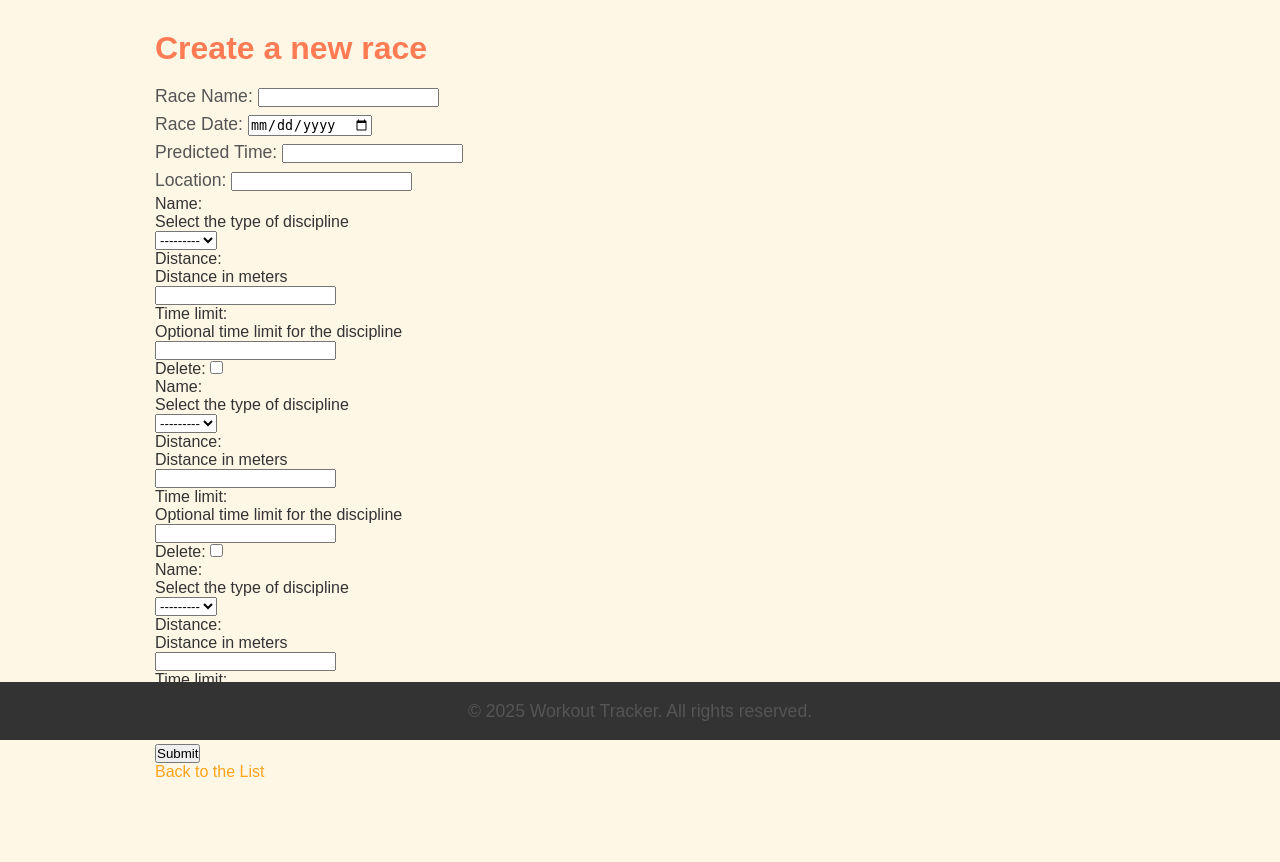
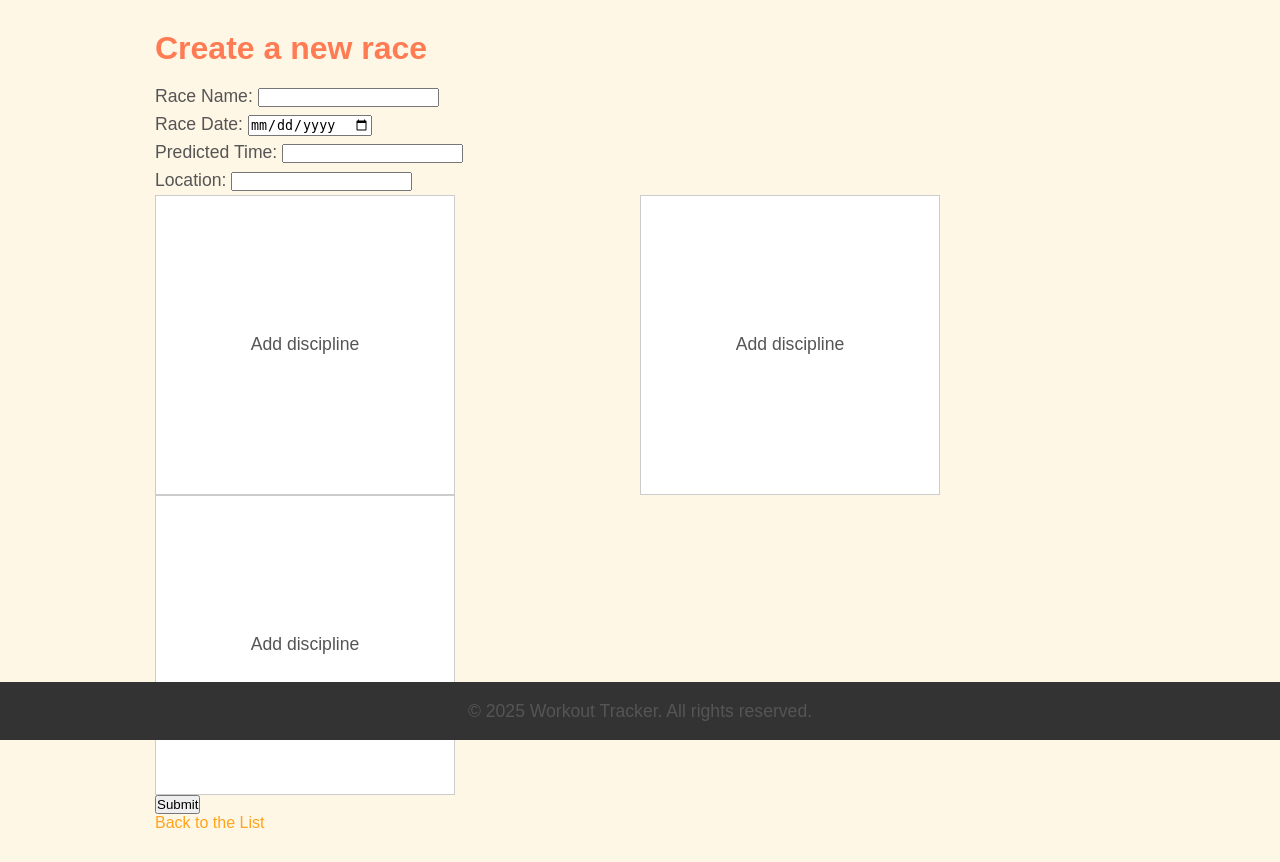
Before and after one commit to juancmorenoh/django_triathlon_tracker, a Django app: page /races/add/ in a window 1280 px wide. Shown: the part 60-922 px from the top of the page. Before the commit the page ends 837 px from the top, so only its background shows below. Run offline with Django 5.2, Linux system fonts and the light colour scheme.

Commit message:
Add formset and javascript file to handle form behaviour -Add a way to create Discipline model related to the creation of a Race model -Update the update view to reflect the changes above described -It was a headache, still need a lot of debugging and fixing, but generally working

```diff
--- a/apps/workout_logs/forms.py
+++ b/apps/workout_logs/forms.py
@@ -39,12 +39,6 @@ class DisciplineForm(forms.ModelForm):
     class Meta:
         model = Discipline
         fields = ['name','distance','time_limit']
-        labels = {
-            'name': 'Discipline',
-            'distance': 'Distance (in meters)',
-            'time_limit': 'Time limit',
-        }
-
 
 #You have to create a form for disciplines
 
--- a/apps/workout_logs/templates/workout_logs/add_race.html
+++ b/apps/workout_logs/templates/workout_logs/add_race.html
@@ -4,8 +4,9 @@
 
 {% block content %}
 
-    {% if form.instance.pk %}
+    {% if race_form.instance.pk %}
         <h1>Update the race</h1>
+
     {% else %}
         <h1>Create a new race</h1>
     {% endif %}
@@ -13,9 +14,24 @@
     <form method="POST">
         {% csrf_token %}
         {{ race_form.as_p }}
-        <div class="js-subform-discipline">
-            {{ discipline_form_set }}
+
+        <div class="subform-grid">
+            {{ formset.management_form }}
+            {% for form in formset %}
+                <div class="js-subform-discipline subform-discipline" onclick="showDisciplineForm(this)">
+                    <div class="form-placeholder">
+                        <!-- This is the white square placeholder. -->
+                        <p>Add discipline</p>
+                    </div>
+                    <div class="actual-form">
+                        {{ form.as_p }}
+                    </div>
+
+                </div>
+            {% endfor %}
         </div>
+
+
 
         <button type="submit">Submit</button>
     </form>
--- a/apps/workout_logs/urls.py
+++ b/apps/workout_logs/urls.py
@@ -3,7 +3,7 @@ from . import views  # Import views from the app
 
 
 urlpatterns = [
-    path('workouts/', views.workout_list, name='workout_list'),
+    path('', views.workout_list, name='workout_list'),
     path('workouts/add/', views.add_workout, name='add_workout'),
     path('workouts/<int:workout_id>/', views.detail_workout, name='detail_workout'),
     path('workouts/<int:workout_id>/update/', views.update_workout, name='update_workout'),
--- a/apps/workout_logs/views.py
+++ b/apps/workout_logs/views.py
@@ -86,31 +86,39 @@ def races(request):
     return render(request,'workout_logs/races.html', context)
 
 
+################################
+#FIX THIS!!!!!!!! discipline_form evaluetes to FALSE, always??
+################################
 def add_race(request):
     DisciplineFormSet = inlineformset_factory(
     Race,
     Discipline,
-    fields = ['name','distance','time_limit'],
+    fields = ['name','distance','time_limit', 'order'],
     extra = 3
-)
+    )
+
     if request.method ==  'POST':
         race_form = RaceForm(request.POST)
-        discipline_form_set = DisciplineFormSet(request.POST)
-        if race_form.is_valid() and discipline_form_set.is_valid():
+        formset = DisciplineFormSet(request.POST)
+
+        if race_form.is_valid() and formset.is_valid():
+            print("Hello")
             race = race_form.save(commit=False)  # Do not save to the database yet
             race.user = request.user
             race.save()
-            disciplines = discipline_form_set.save(commit=False)
+            disciplines = formset.save(commit=False)
+
             for discipline in disciplines:
                 discipline.race = race
                 discipline.save()
             return redirect('races')
     else:
         race_form = RaceForm()
-        discipline_form_set = DisciplineFormSet()
+        formset = DisciplineFormSet()
+
     context = {
         'race_form' : race_form,
-        'discipline_form_set': discipline_form_set
+        'formset': formset
     }
     return render(request, 'workout_logs/add_race.html', context)
 
@@ -120,17 +128,37 @@ def delete_race(request, id):
 
 def update_race(request, race_id):
     race = get_object_or_404(Race, id=race_id)
+
+    disciplines_count = race.disciplines.count()
+    extra_forms = max(0, 3 - disciplines_count)
+
+    DisciplineFormSet = inlineformset_factory(
+        Race,
+        Discipline,
+        fields=['name', 'distance', 'time_limit', 'order'],
+        extra=extra_forms
+    )
+
     if request.method ==  'POST':
-        form = RaceForm(request.POST, instance=race)
-        if form.is_valid():
-            form.save()
+        race_form = RaceForm(request.POST, instance=race)
+        formset = DisciplineFormSet(request.POST, instance=race)
+
+        if race_form.is_valid() and formset.is_valid():
+            race = race_form.save()
+            disciplines = formset.save(commit=False)
+            for discipline in disciplines:
+                discipline.race = race
+                discipline.save()
+
             return redirect('races')
     else:
-        form = RaceForm(instance=race)
+        race_form = RaceForm(instance=race)
+        formset = DisciplineFormSet(instance=race)
 
     context={
-        'race': race,
-        'form': form,
+
+        'race_form': race_form,
+        'formset': formset,
     }
     return render(request, 'workout_logs/add_race.html', context)
 
--- a/static/css/styles.css
+++ b/static/css/styles.css
@@ -149,6 +149,35 @@ a:hover {
     object-fit: cover;
 }
 
+
+.subform-grid{
+    display: grid;
+    grid-template-columns: 1fr 1fr;
+}
+.subform-discipline{
+
+    width: 300px;
+    height: 300px;
+    background-color: white;
+    border: 1px solid #ccc;
+    display: flex;
+    justify-content: center;
+    align-items: center;
+    cursor: pointer;
+}
+
+
+.actual-form{
+    display:none;
+}
+
+.subform-discipline.active .actual-form {
+    display: block;
+}
+
+.subform-discipline.active .form-placeholder{
+    display:none;
+}
 /* Footer Styles */
 footer {
     background-color: #333;
--- /dev/null
+++ b/static/javascript/main.js
@@ -0,0 +1,10 @@
+function showDisciplineForm(container){
+    container.classList.add('active');
+}
+
+
+document.querySelectorAll('.actual-form').forEach(form => {
+    form.addEventListener('click', (e) => {
+        e.stopPropagation(); // Prevents the click event from reaching the parent
+    });
+});
--- a/templates/base.html
+++ b/templates/base.html
@@ -57,5 +57,7 @@
     <footer>
         <p>&copy; 2025 Workout Tracker. All rights reserved.</p>
     </footer>
+
+    <script src="{% static 'javascript/main.js' %}"></script>
 </body>
 </html>
```
